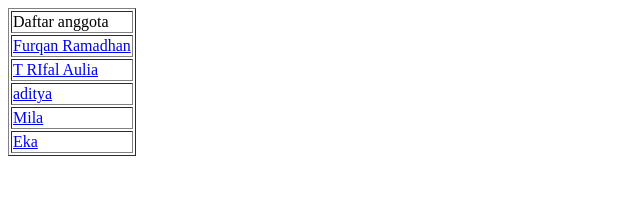
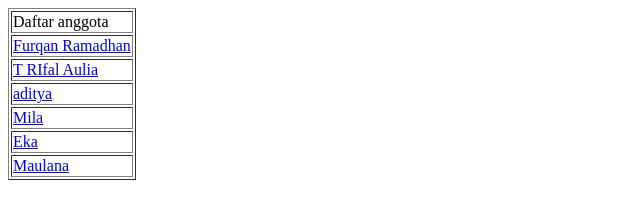
Before and after one commit to furqanramadhan/TIK204-2024-5-ProjectName, a plain HTML site: page index.html in a window 1280 px wide. Shown: the whole page, without its empty margins (0-640 px from the left). Drawn offline with Linux system fonts and the light colour scheme.

Commit message:
update nama

```diff
--- a/index.html
+++ b/index.html
@@ -11,6 +11,7 @@
             <tr><td><a href = "2108107010002.html">aditya</a></td></tr>
             <tr><td><a href = "2208107010002.html">Mila</a></td></tr>
             <tr><td><a href = "2208107010003.html">Eka</a></td></tr>
+            <tr><td><a href = "2208107010004.html">Maulana</a></td></tr>
         </table>
     </body>
 </html>
```
